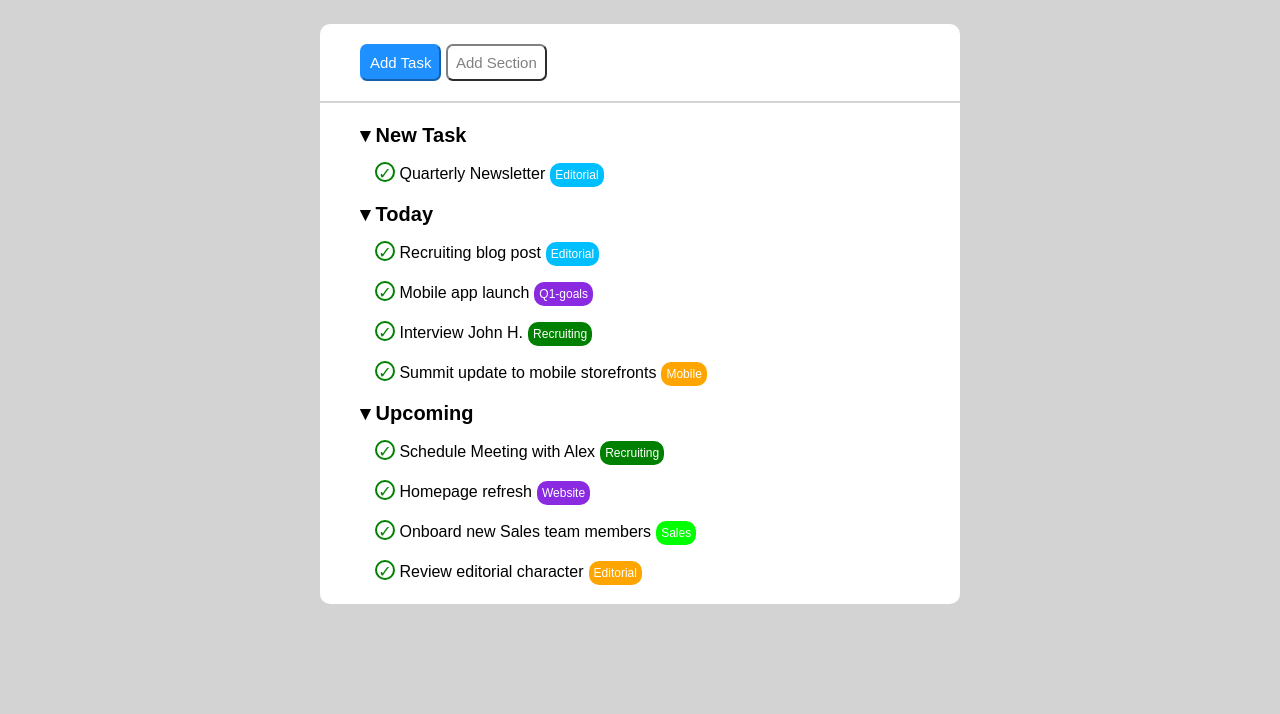
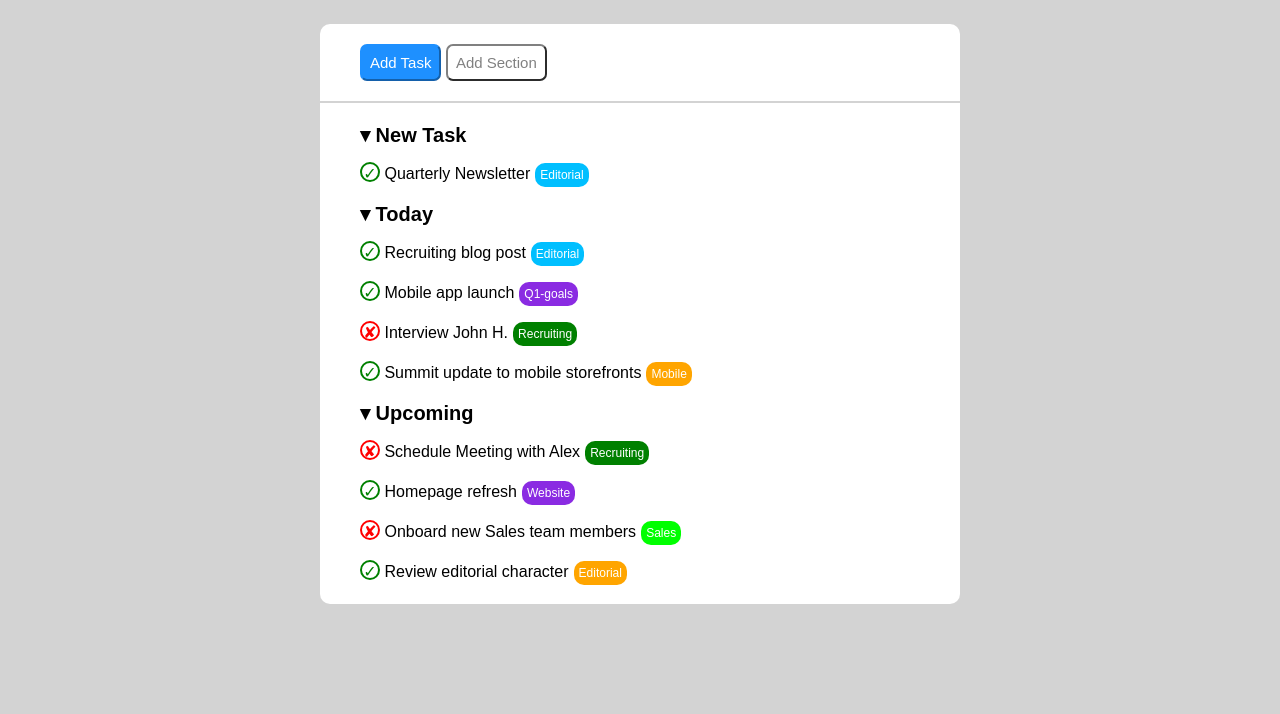
Before and after one commit to Giacomo-Arcangeli/html-css-toboolist, a plain HTML site: page index.html in a window 1280 px wide. Shown: the part 86-800 px from the top of the page. Drawn offline with Linux system fonts and the light colour scheme.

Commit message:
list fix 2

```diff
--- a/css/style.css
+++ b/css/style.css
@@ -25,6 +25,7 @@
 }
 .l-element{
     margin: 15px;
+    margin-left: 0;
 }
 
 .check{
@@ -35,6 +36,12 @@
     height: 20px;
     display: inline-block;
     text-align: center;
+}
+
+.x{
+    color: red;
+    border: 2px solid red;
+
 }
 
 .l-element{
@@ -71,7 +78,7 @@
 
 /* header */
 header{
-    height: 80px;
+    padding: 10px 30px;
     background-color: white;
 }
 
--- a/index.html
+++ b/index.html
@@ -39,7 +39,7 @@
                 <li class="l-title"><b>&#9662; Today</b></li>
                 <li class="l-element"><span class="check">&#10003;</span> Recruiting blog post<span class="post-it">Editorial</span></li>
                 <li class="l-element"><span class="check">&#10003;</span> Mobile app launch<span class="post-it c-violet">Q1-goals</span></li>
-                <li class="l-element"><span class="check">&#10003;</span> Interview John H.<span class="post-it c-green">Recruiting</span></li>
+                <li class="l-element"><span class="check x">&#10008;</span> Interview John H.<span class="post-it c-green">Recruiting</span></li>
                 <li class="l-element"><span class="check">&#10003;</span> Summit update to mobile storefronts<span class="post-it c-orange">Mobile</span></li>
             </ul>
         </section>
@@ -47,15 +47,13 @@
         <section >
             <ul class="list">
                 <li class="l-title"><b>&#9662; Upcoming</b></li>
-                <li class="l-element"><span class="check">&#10003;</span> Schedule Meeting with Alex<span class="post-it c-green">Recruiting</span></li>
+                <li class="l-element"><span class="check x">&#10008;</span> Schedule Meeting with Alex<span class="post-it c-green">Recruiting</span></li>
                 <li class="l-element"><span class="check">&#10003;</span> Homepage refresh<span class="post-it c-violet">Website</span></li>
-                <li class="l-element"><span class="check">&#10003;</span> Onboard new Sales team members<span class="post-it c-lime">Sales</span></li>
+                <li class="l-element"><span class="check x">&#10008;</span> Onboard new Sales team members<span class="post-it c-lime">Sales</span></li>
                 <li class="l-element"><span class="check">&#10003;</span> Review editorial character<span class="post-it c-orange">Editorial</span></li>
             </ul>
         </section>
 
-
-
     </main>
 </body>
 </html>
```
